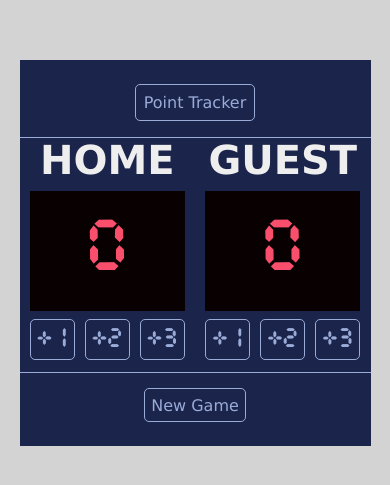
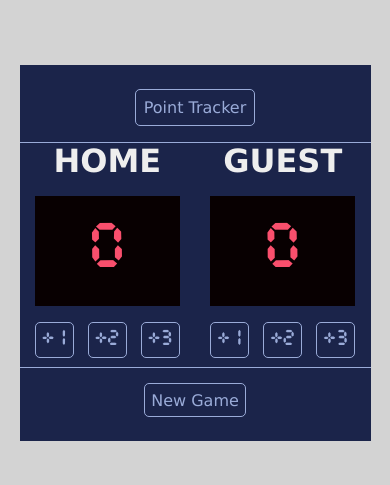
Before and after one commit to Jumns/scoreboard, a plain HTML site: page index.html in a window 390 px wide. Shown: the part 169-654 px from the top of the page. Drawn offline with Linux system fonts and the light colour scheme.

Commit message:
modified the mobile view size elements

```diff
--- a/main.css
+++ b/main.css
@@ -46,23 +46,23 @@ h3 {
   font-family: Verdana, Geneva, Tahoma, sans-serif;
   text-transform: uppercase;
   color: var(--white);
-  margin-bottom: 0.5rem;
-  font-size: 2.5rem;
+  /* margin-bottom: 0.5rem; */
+  font-size: 2rem;
   grid-area: header;
 }
 
 .nested-container .points {
-  width: 155px;
-  height: 120px;
+  width: 145px;
+  height: 110px;
   background-color: var(--black);
   color: var(--pink);
-  font-size: 4rem;
-  margin-bottom: 0.5rem;
+  font-size: 3.5rem;
+  margin: 1rem 0;
   display: grid;
   grid-area: point;
   place-items: center;
   font-family: "Cursed Timer ULiL";
-}
+  }
 
 .leading {
   color: var(--limegreen);
@@ -70,7 +70,7 @@ h3 {
 .nested-container .add-points {
   display: flex;
   justify-content: space-between;
-  width: 155px;
+  width: 145px;
   grid-area: add-point;
 }
 
@@ -78,7 +78,7 @@ h3 {
   border: 1px solid var(--light-blue);
   color: var(--light-blue);
   font-family: "Cursed Timer ULiL";
-  font-size: 1.5rem;
+  font-size: 1.2rem;
   padding: 0.4rem;
   cursor: pointer;
   background-color: transparent;
```
